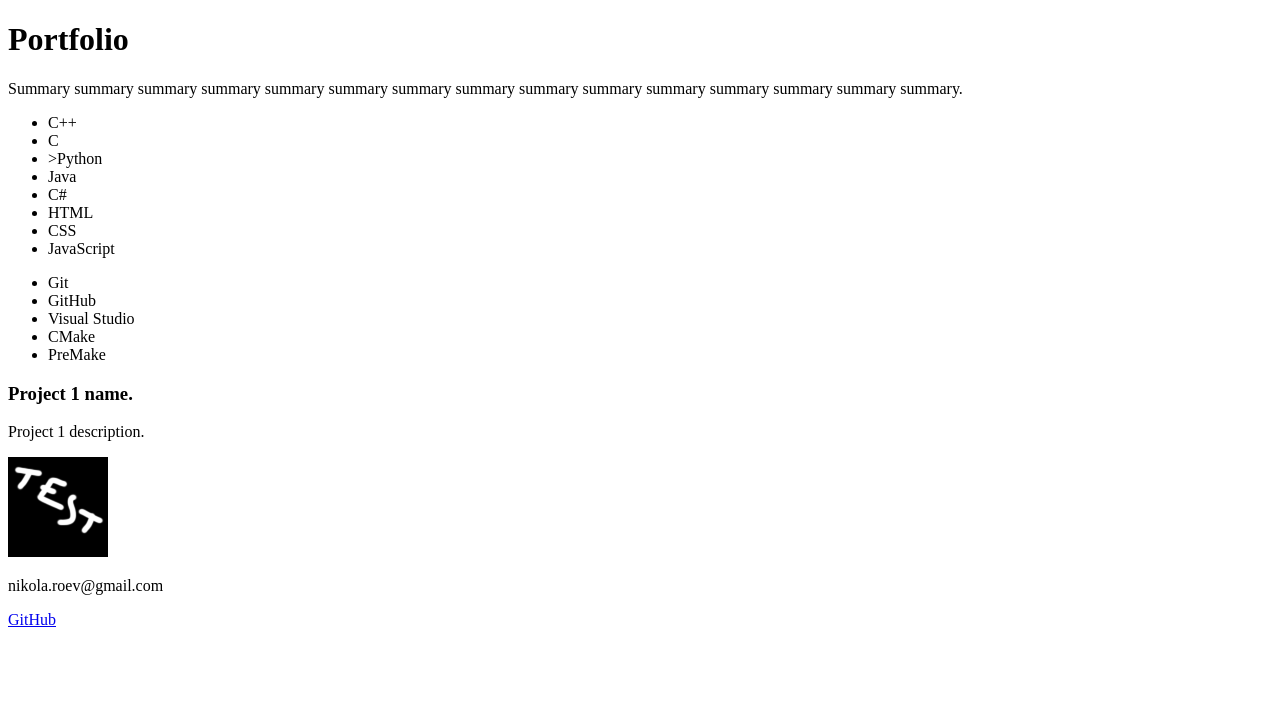
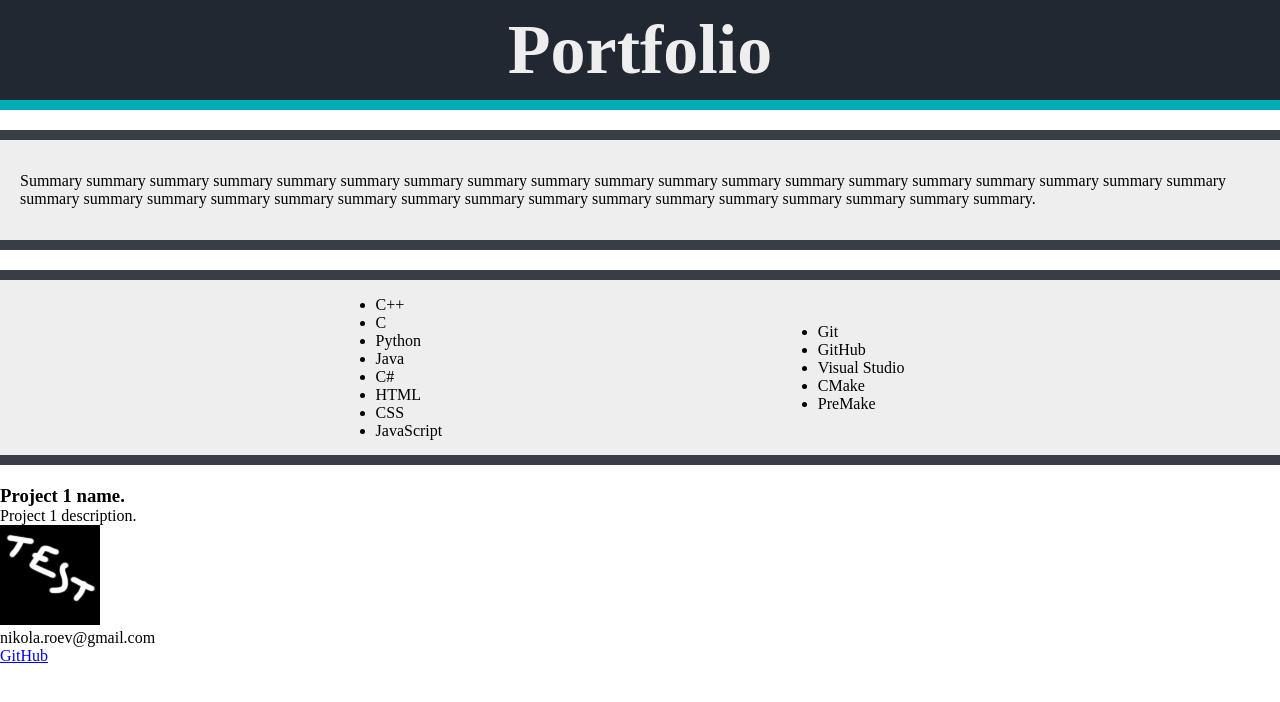
Before and after one commit to NikolaRoev/NikolaRoev.github.io, a plain HTML site: page index.html in a window 1280 px wide. Drawn offline with Linux system fonts and the light colour scheme.

Commit message:
Some stuff.

```diff
--- a/index.html
+++ b/index.html
@@ -18,7 +18,11 @@
     </header>
     <main>
         <div class="summary">
-            <p>Summary summary summary summary summary summary summary summary summary summary summary summary summary summary summary.</p>
+            <p>
+                Summary summary summary summary summary summary summary summary summary summary summary summary
+                summary summary summary summary summary summary summary summary summary summary summary summary
+                summary summary summary summary summary summary summary summary summary summary summary.
+            </p>
         </div>
 
         <div class="skills">
@@ -26,7 +30,7 @@
                 <ul>
                     <li>C++</li>
                     <li>C</li>
-                    <li>>Python</li>
+                    <li>Python</li>
                     <li>Java</li>
                     <li>C#</li>
                     <li>HTML</li>
--- a/styles.css
+++ b/styles.css
@@ -0,0 +1,61 @@
+*, *::before, *::after {
+    padding: 0;
+    margin: 0;
+}
+
+.title {
+    background-color: #222831;
+    height: 100px;
+    line-height: 100px;
+    border-bottom-style: solid;
+    border-bottom-width: 10px;
+    border-bottom-color: #00adb5;
+    margin-bottom: 20px;
+}
+
+.title h1 {
+    color: #eeeeee;
+    font-size: 70px;
+    text-align: center;
+}
+
+.summary {
+    display: flex;
+    align-items: center;
+    background-color: #eeeeee;
+    height: 100px;
+    border-bottom-style: solid;
+    border-bottom-width: 10px;
+    border-bottom-color: #393e46;
+    border-top-style: solid;
+    border-top-width: 10px;
+    border-top-color: #393e46;
+    margin-bottom: 20px;
+}
+
+.summary p {
+    font-size: 16px;
+    margin: 20px;
+}
+
+.skills {
+    display: flex;
+    justify-content: space-evenly;
+    align-items: center;
+    background-color: #eeeeee;
+    height: 175px;
+    border-bottom-style: solid;
+    border-bottom-width: 10px;
+    border-bottom-color: #393e46;
+    border-top-style: solid;
+    border-top-width: 10px;
+    border-top-color: #393e46;
+    margin-bottom: 20px;
+}
+
+.languages {
+}
+
+.tools {
+
+}
```
